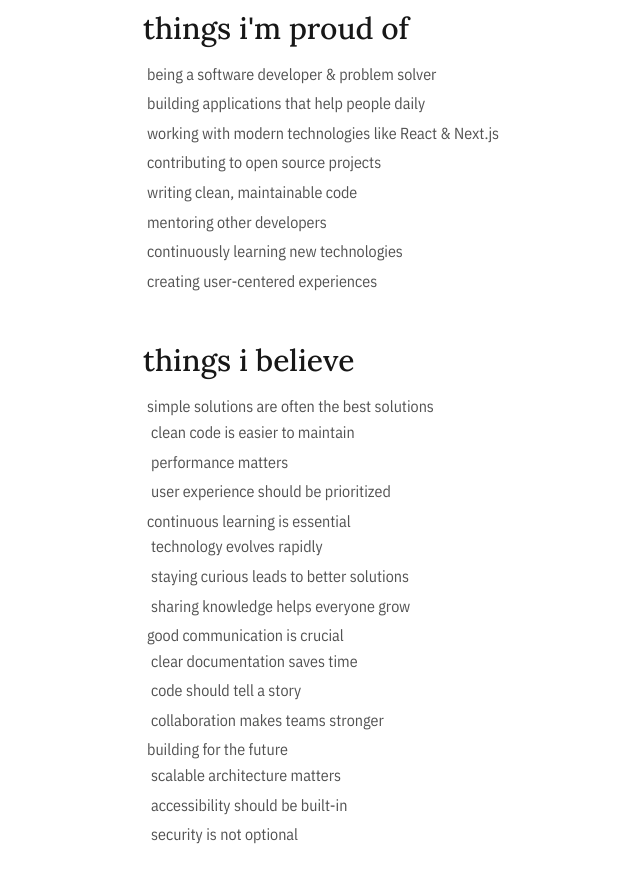
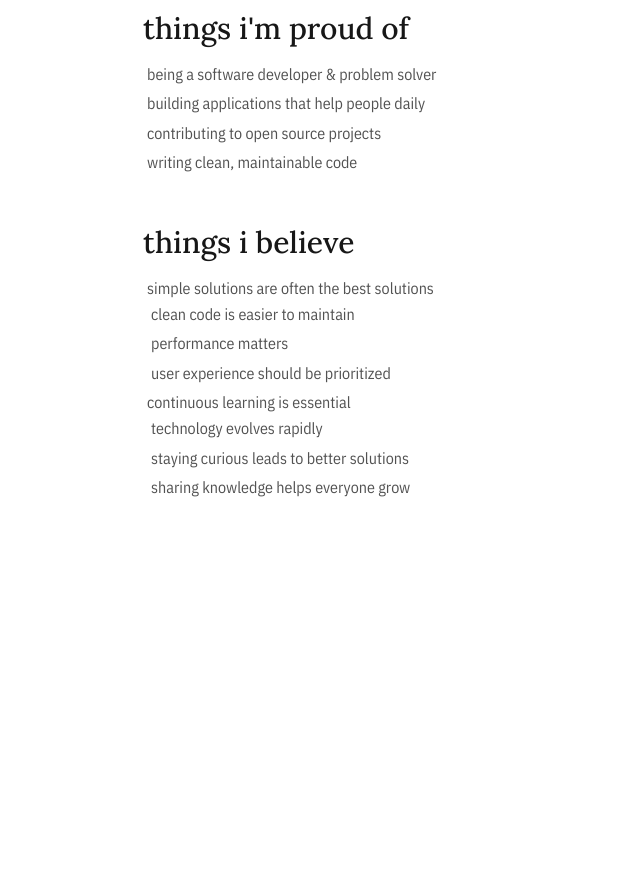
Before and after one commit to abneribeiro/abneribeiro, a Next.js app: page / in a window 1280 px wide. Shown: the part 180-1062 px from the top of the page, without its empty margins (73-713 px from the left). After the commit the page ends 800 px from the top, so only its background shows below. Built offline with nearby package versions, Linux system fonts and the light colour scheme.

Commit message:
refactor: atualizar links de redes sociais e remover itens desatualizados da lista de habilidades na página inicial

```diff
--- a/app/components/structured-data.tsx
+++ b/app/components/structured-data.tsx
@@ -7,8 +7,8 @@ export default function StructuredData() {
     "description": "Software Developer & Digital Craftsman specializing in modern web applications with focus on performance, accessibility, and exceptional user experiences.",
     "url": "https://abneribeiro.vercel.app",
     "sameAs": [
-      "https://github.com/abneribeiroo",
-      "https://x.com/abneribeiroo"
+      "https://github.com/abneribeiro",
+      "https://x.com/abneribeiro"
     ],
     "knowsAbout": [
       "React",
--- a/app/page.tsx
+++ b/app/page.tsx
@@ -11,12 +11,8 @@ export default function HomePage() {
         <ul className="text-copy pl-0 space-y-1">
           <li className="pl-1">being a software developer & problem solver</li>
           <li className="pl-1">building applications that help people daily</li>
-          <li className="pl-1">working with modern technologies like React & Next.js</li>
           <li className="pl-1">contributing to open source projects</li>
           <li className="pl-1">writing clean, maintainable code</li>
-          <li className="pl-1">mentoring other developers</li>
-          <li className="pl-1">continuously learning new technologies</li>
-          <li className="pl-1">creating user-centered experiences</li>
         </ul>
 
         <h2 className="text-2xl md:text-3xl mb-4 mt-12 font-medium">things i believe</h2>
@@ -35,20 +31,7 @@ export default function HomePage() {
               <li className="pl-1">sharing knowledge helps everyone grow</li>
             </ul>
           </li>
-          <li className="pl-1">good communication is crucial
-            <ul className="text-copy pl-0 space-y-1">
-              <li className="pl-1">clear documentation saves time</li>
-              <li className="pl-1">code should tell a story</li>
-              <li className="pl-1">collaboration makes teams stronger</li>
-            </ul>
-          </li>
-          <li className="pl-1">building for the future
-            <ul className="text-copy pl-0 space-y-1">
-              <li className="pl-1">scalable architecture matters</li>
-              <li className="pl-1">accessibility should be built-in</li>
-              <li className="pl-1">security is not optional</li>
-            </ul>
-          </li>
+
         </ul>
       </main>
 
@@ -56,8 +39,8 @@ export default function HomePage() {
         <ul className="space-y-2 md:text-right">
           <li className="p-0"><Link className="text-copy" href="/">about</Link></li>
           <li className="p-0"><Link className="text-nav hover:text-nav-hover" href="/blog">writing</Link></li>
-          <li className="p-0"><a href="https://github.com/abneribeiroo" target="_blank" rel="noopener noreferrer" className="text-nav hover:text-nav-hover inline-flex items-center gap-1">code<svg xmlns="http://www.w3.org/2000/svg" width="14" height="14" viewBox="0 0 24 24" fill="none" stroke="currentColor" strokeWidth="2" strokeLinecap="round" strokeLinejoin="round" className="lucide lucide-arrow-up-right" aria-hidden="true"><path d="M7 7h10v10"></path><path d="M7 17 17 7"></path></svg></a></li>
-          <li className="p-0"><a href="https://x.com/abneribeiroo" target="_blank" rel="noopener noreferrer" className="text-nav hover:text-nav-hover inline-flex items-center gap-1">follow<svg xmlns="http://www.w3.org/2000/svg" width="14" height="14" viewBox="0 0 24 24" fill="none" stroke="currentColor" strokeWidth="2" strokeLinecap="round" strokeLinejoin="round" className="lucide lucide-arrow-up-right" aria-hidden="true"><path d="M7 7h10v10"></path><path d="M7 17 17 7"></path></svg></a></li>
+          <li className="p-0"><a href="https://github.com/abneribeiro" target="_blank" rel="noopener noreferrer" className="text-nav hover:text-nav-hover inline-flex items-center gap-1">code<svg xmlns="http://www.w3.org/2000/svg" width="14" height="14" viewBox="0 0 24 24" fill="none" stroke="currentColor" strokeWidth="2" strokeLinecap="round" strokeLinejoin="round" className="lucide lucide-arrow-up-right" aria-hidden="true"><path d="M7 7h10v10"></path><path d="M7 17 17 7"></path></svg></a></li>
+          <li className="p-0"><a href="https://x.com/abneribeiro" target="_blank" rel="noopener noreferrer" className="text-nav hover:text-nav-hover inline-flex items-center gap-1">follow<svg xmlns="http://www.w3.org/2000/svg" width="14" height="14" viewBox="0 0 24 24" fill="none" stroke="currentColor" strokeWidth="2" strokeLinecap="round" strokeLinejoin="round" className="lucide lucide-arrow-up-right" aria-hidden="true"><path d="M7 7h10v10"></path><path d="M7 17 17 7"></path></svg></a></li>
         </ul>
       </nav>
     </div>
```
